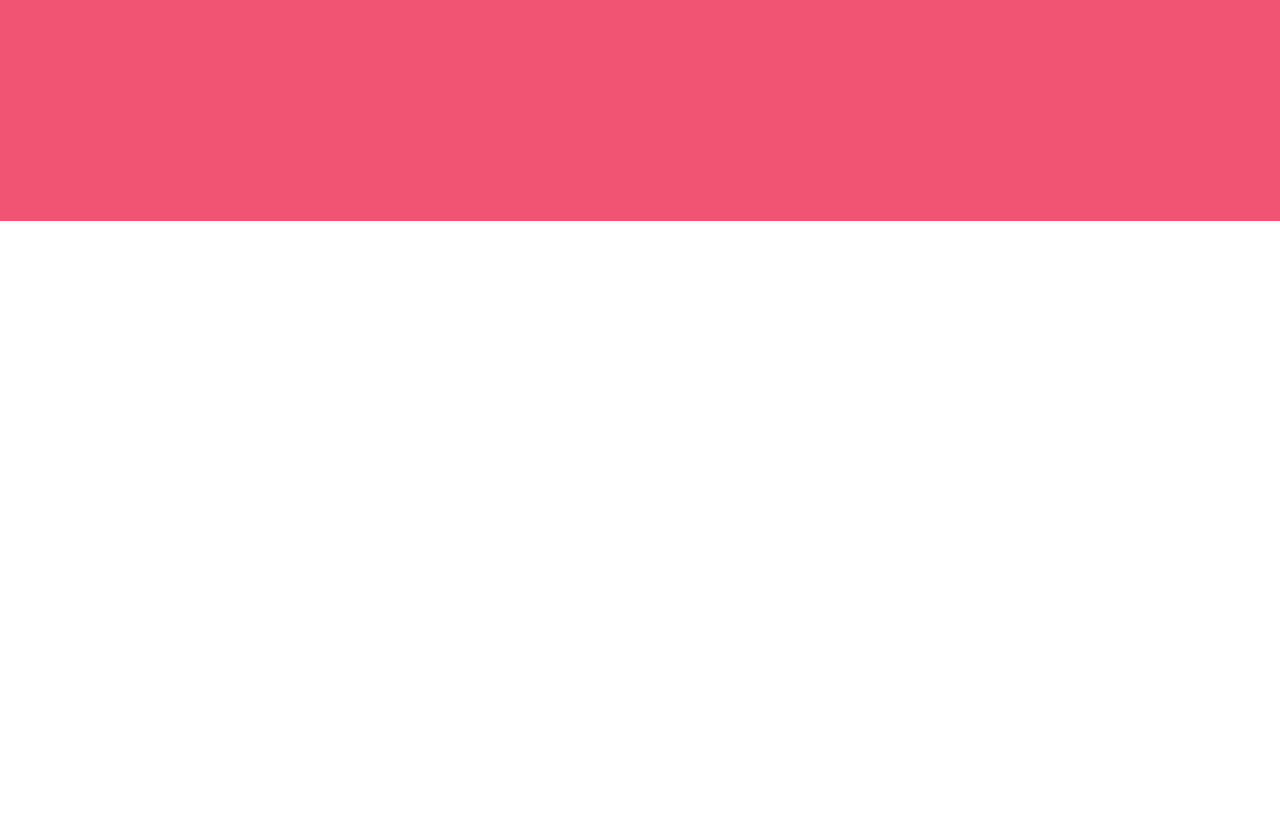
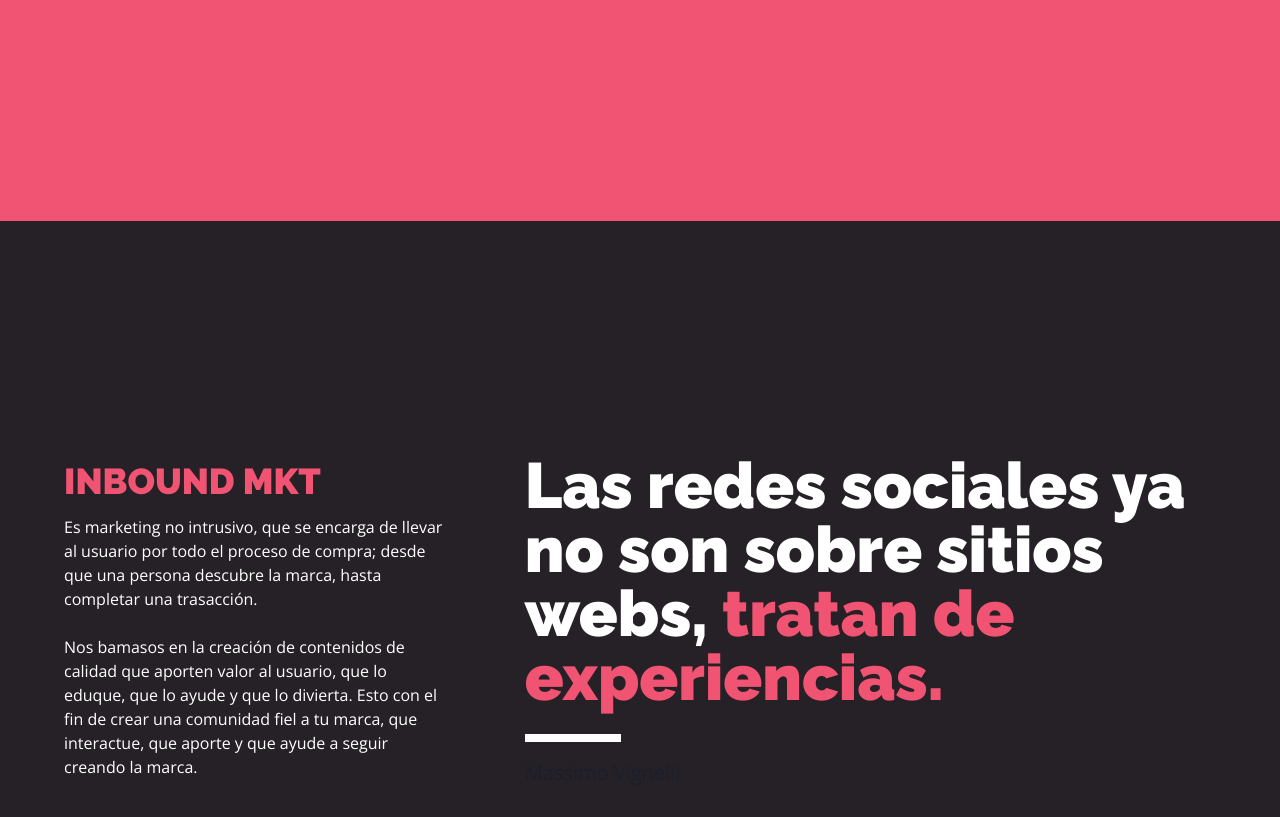
Before and after one commit to kevotovar/breadman-main, a Gatsby site: page / in a window 1280 px wide. Shown: the part 2179-2996 px from the top of the page. Before the commit the page ends 2400 px from the top, so only its background shows below. Built offline with nearby package versions, Linux system fonts and the light colour scheme; Gatsby itself is replaced by a stand-in of ours.

Commit message:
Add inbound

```diff
--- a/src/pages/index.js
+++ b/src/pages/index.js
@@ -33,7 +33,7 @@ function IndexPage() {
       </section>
       <div className="md:h-screen p-8 flex items-center">
         <div className="md:flex mx-auto max-w-6xl items-center justify-between">
-          <div className="w-full md:w-1/5">
+          <div className="w-full md:w-1/3">
             <h5 className="text-breadman-black-light font-serif font-black text-4xl mb-4">
               BRANDING
             </h5>
@@ -59,7 +59,7 @@ function IndexPage() {
       </div>
       <div className="md:h-screen p-8 flex items-center bg-breadman-red">
         <div className="md:flex mx-auto max-w-6xl items-center justify-between">
-          <div className="w-full md:w-1/5">
+          <div className="w-full md:w-1/3">
             <h5 className="text-breadman-black-light font-serif font-black text-4xl mb-4 uppercase leading-none">
               Identidad <br /> <span className="text-white">de Marca</span>
             </h5>
@@ -83,6 +83,34 @@ function IndexPage() {
           </div>
         </div>
       </div>
+      <div className="md:h-screen p-8 flex items-center bg-breadman-black-light">
+        <div className="md:flex mx-auto max-w-6xl items-center justify-between">
+          <div className="w-full md:w-1/3">
+            <h5 className="text-breadman-red font-serif font-black text-4xl mb-4 uppercase leading-none">
+              Inbound mkt
+            </h5>
+            <p className="text-white">
+              Es marketing no intrusivo, que se encarga de llevar al usuario por
+              todo el proceso de compra; desde que una persona descubre la
+              marca, hasta completar una trasacción.
+              <br />
+              <br />
+              Nos bamasos en la creación de contenidos de calidad que aporten
+              valor al usuario, que lo eduque, que lo ayude y que lo divierta.
+              Esto con el fin de crear una comunidad fiel a tu marca, que
+              interactue, que aporte y que ayude a seguir creando la marca.
+            </p>
+          </div>
+          <div className="w-full mt-6 md:mt-0 md:w-3/5">
+            <p className="text-white text-6xl leading-none font-serif font-black mb-6">
+              Las redes sociales ya no son sobre sitios webs,{' '}
+              <span className="text-breadman-red">tratan de experiencias.</span>
+            </p>
+            <div className="bg-white h-2 w-24 mb-4"></div>
+            <p className="font-light text-xl">Massimo Vignelli</p>
+          </div>
+        </div>
+      </div>
     </Layout>
   )
 }
```
